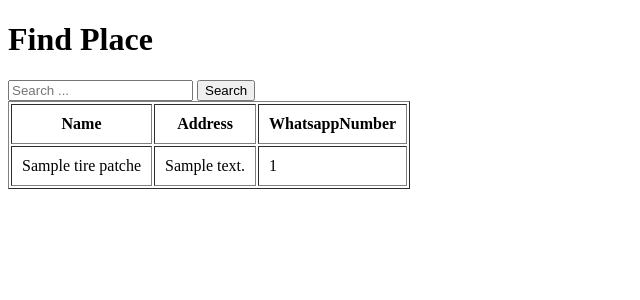
After one commit to agusawa/tambal-ban, a PHP site: template app/Views/find.php in a window 1280 px wide. The commit adds this page. Shown: the top 300 px of the page, without its empty margins (0-640 px from the left). Run offline with PHP 8.4, Linux system fonts and the light colour scheme; the template is opened without the code that fills it: most values are stand-ins (such as "Sample title", 1, 10 or a date in 2020); data that the repository does not hold is empty.

Commit message:
Update Find Place

```diff
--- /dev/null
+++ b/app/Views/find.php
@@ -0,0 +1,34 @@
+<!DOCTYPE html>
+<html lang="en">
+
+<head>
+    <meta charset="UTF-8">
+    <meta name="viewport" content="width=device-width, initial-scale=1.0">
+    <title>Find Place</title>
+</head>
+
+<body>
+    <h1>Find Place</h1>
+
+    <form action="">
+        <input type="text" name="keyword" value="<?= $request->param("keyword") ?>" placeholder="Search ...">
+        <button type="submit">Search</button>
+    </form>
+
+    <table border="1" cellpadding="10">
+        <tr>
+            <th>Name</th>
+            <th>Address</th>
+            <th>WhatsappNumber</th>
+        </tr>
+        <?php foreach ($tirePatches as $tirepatch) : ?>
+            <tr>
+                <td><?= $tirepatch->getName() ?></td>
+                <td><?= $tirepatch->getAddress() ?></td>
+                <td><?= $tirepatch->getWhatsappNumber() ?></td>
+            </tr>
+        <?php endforeach ?>
+    </table>
+</body>
+
+</html>
--- a/app/routes.php
+++ b/app/routes.php
@@ -15,3 +15,5 @@ $route = new Route();
 */
 
 $route->get("/", "HomeController@index");
+
+$route->get("/find", "HomeController@find");
```
Also changed, not shown: app/Controllers/HomeController.php (+12 -0 lines).
